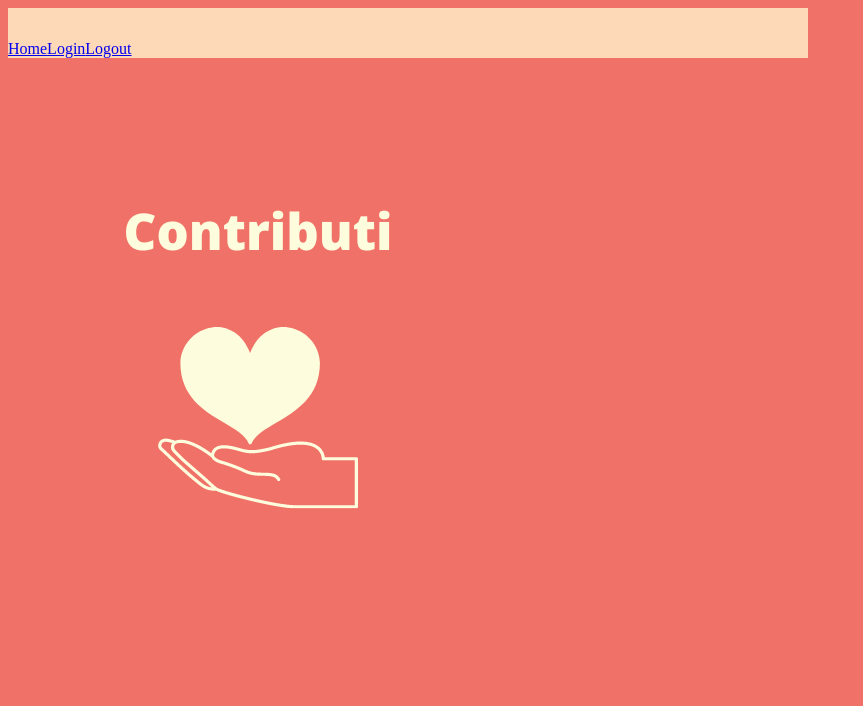
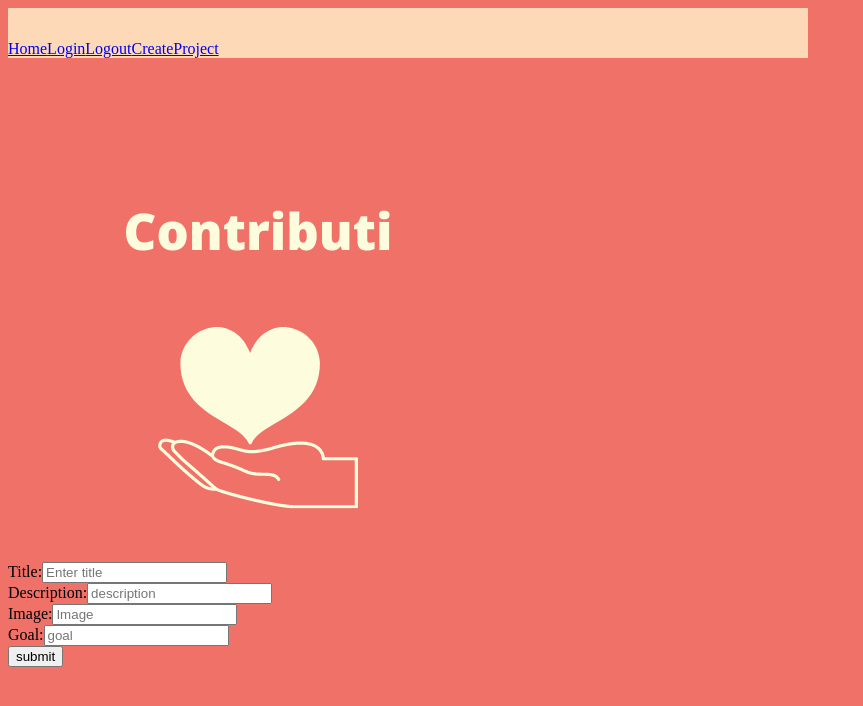
Before and after one commit to AngelaClarke5678/crowdfunding-she-codes, a React (Create React App) app: page /CreateProject in a window 1280 px wide. Before the commit this address had no page. Shown: the top 706 px of the page, without its empty margins (0-863 px from the left). Built offline with nearby package versions, Linux system fonts and the light colour scheme.

Commit message:
login and working on project form

```diff
--- a/src/App.js
+++ b/src/App.js
@@ -8,6 +8,7 @@ import "./App.css";
 import HomePage from './pages/HomePage'
 import ProjectPage from './pages/ProjectPage'
 import LoginPage from './pages/LoginPage';
+import ProjectForm from './components/ProjectForm';
 
 // import components
 import HeroSection from './components/HeroSection';
@@ -23,6 +24,7 @@ function App() {
           <Route exact path="/" element={<HomePage />} />
           <Route path="/project/:id" element={<ProjectPage />} />
           <Route path="login" element={<LoginPage/>} />
+          <Route path="CreateProject" element={<ProjectForm/>} />
         </Routes>
       </div>
     </Router>
--- a/src/components/Nav/index.js
+++ b/src/components/Nav/index.js
@@ -3,12 +3,20 @@ import { Link } from "react-router-dom";
 import "./Nav.css"
 
 const Nav = () => {
+    const token = window.localStorage.getItem('token')
+
+    const LogOut = () => {
+    window.localStorage.removeItem("token");
+
+    }
+
     return (
        <nav>
         <Link to ="/">Home</Link>
-         { window.localStorage.getItem('token') == undefined &&
-        <Link to = "/login">Login</Link> }
-        <Link to = "/logout">Logout</Link>
+        {/* { window.localStorage.getItem('token') === undefined && */}
+        <Link to = "/login">Login</Link>
+        <Link to = "/" onClick={LogOut}>Logout</Link>
+        <Link to = "/CreateProject">CreateProject</Link>
        </nav>
     );
 }
--- /dev/null
+++ b/src/components/ProjectForm/index.jsx
@@ -0,0 +1,86 @@
+import React, { useState } from "react";
+import { useNavigate } from "react-router-dom";
+
+const ProjectForm = (projectData) => {
+    const [project, SetProject] = useState(
+        projectData.map
+    );
+    const navigate = useNavigate();
+
+    const handleChange = (event) => {
+        const { id, value } = event.target;
+        SetProject({...project, [id]: value
+        })
+    }
+
+    const postData = async () => {
+        const response = await fetch(
+            `${process.env.REACT_APP_API_URL}projects/`,
+            {
+                method: "post",
+                headers: {"Content-Type": "application/json",
+            },
+            body: JSON.stringify({
+                title: project.title,
+              description: project.description,
+              goal: parseInt(project.goal),
+              image: project.image,
+              is_open: project.is_open === "on",
+              date_created: new Date(project.date_created).toISOString(),
+              category: project.category
+            }),
+        }
+        );
+        return response.json();
+    }
+
+    const token = window.localStorage.getItem("token",);
+    console.log("PostData", project, token)
+
+
+    const handleSubmit = (e) => {
+        e.preventDefault();
+        if (token && project.title && project.description && project.goal && project.image && project.date_created && project.category)
+            {
+            postData().then((response) => {
+                navigate("/");
+            });
+        }
+    };
+
+
+    return (
+        <form>
+        <div>
+        <label htmlFor="Title">Title:</label>
+        <input type="text"
+        id="Title"
+        placeholder="Enter title"
+        onChange={handleChange} />
+        </div>
+        <div>
+        <label htmlFor="description">Description:</label>
+        <input type="text"
+        id="description"
+        placeholder="description"
+        onChange={handleChange}/></div>
+        <div>
+        <label htmlFor="image">Image:</label>
+        <input type="text"
+        id="Image"
+        placeholder="Image"
+        onChange={handleChange}/></div>
+        <div>
+        <label htmlFor="Goal">Goal:</label>
+        <input type="text"
+        id="goal"
+        placeholder="goal"
+        onChange={handleChange}/></div>
+        <button type="submit" onClick={handleSubmit}>submit</button>
+        </form>
+
+);
+
+}
+
+export default ProjectForm;
```
Also changed, not shown: src/pages/CreateProject.jsx (added, +9 -0 lines), src/components/ProjectForm/ProjectForm.css (added).
